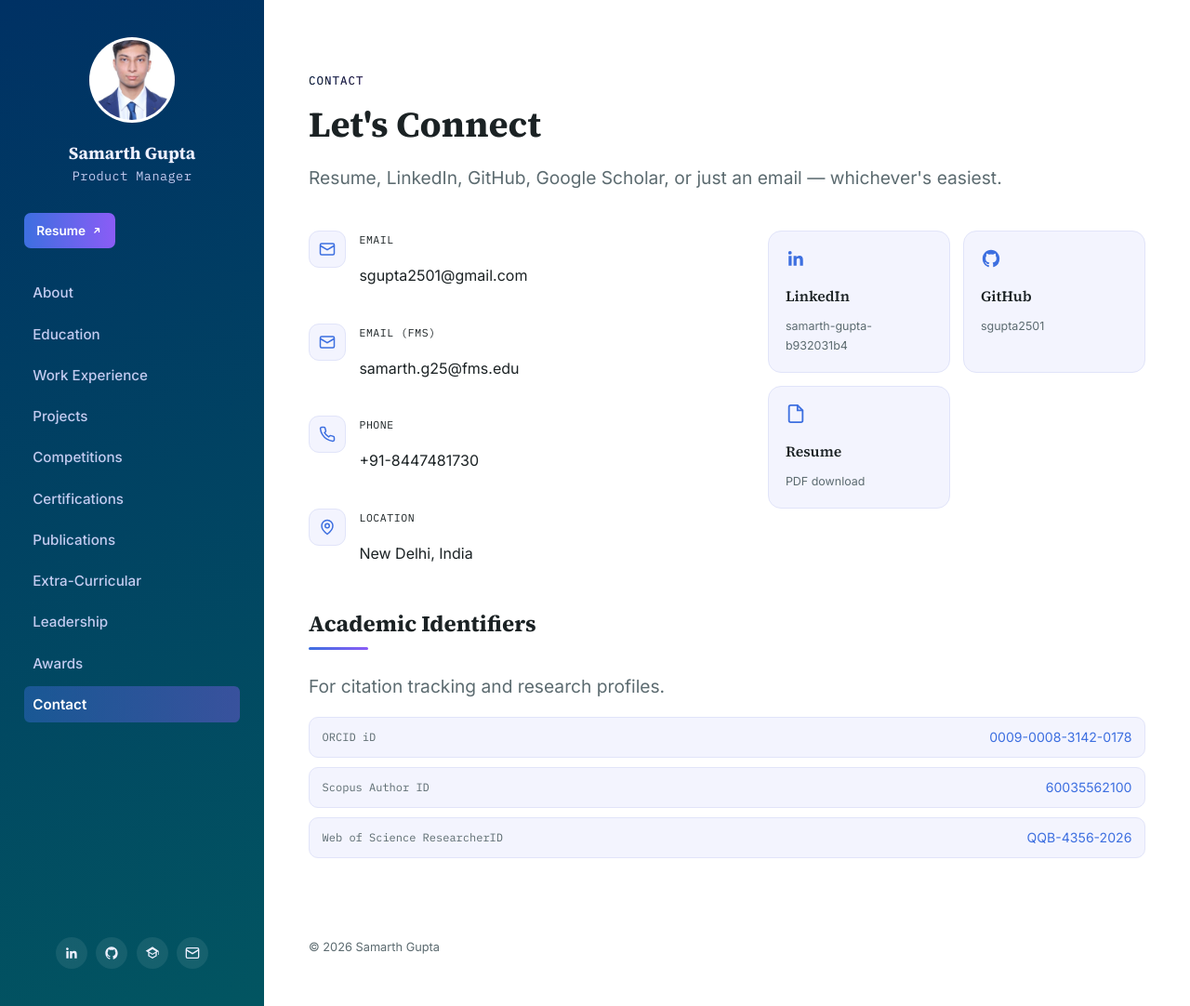
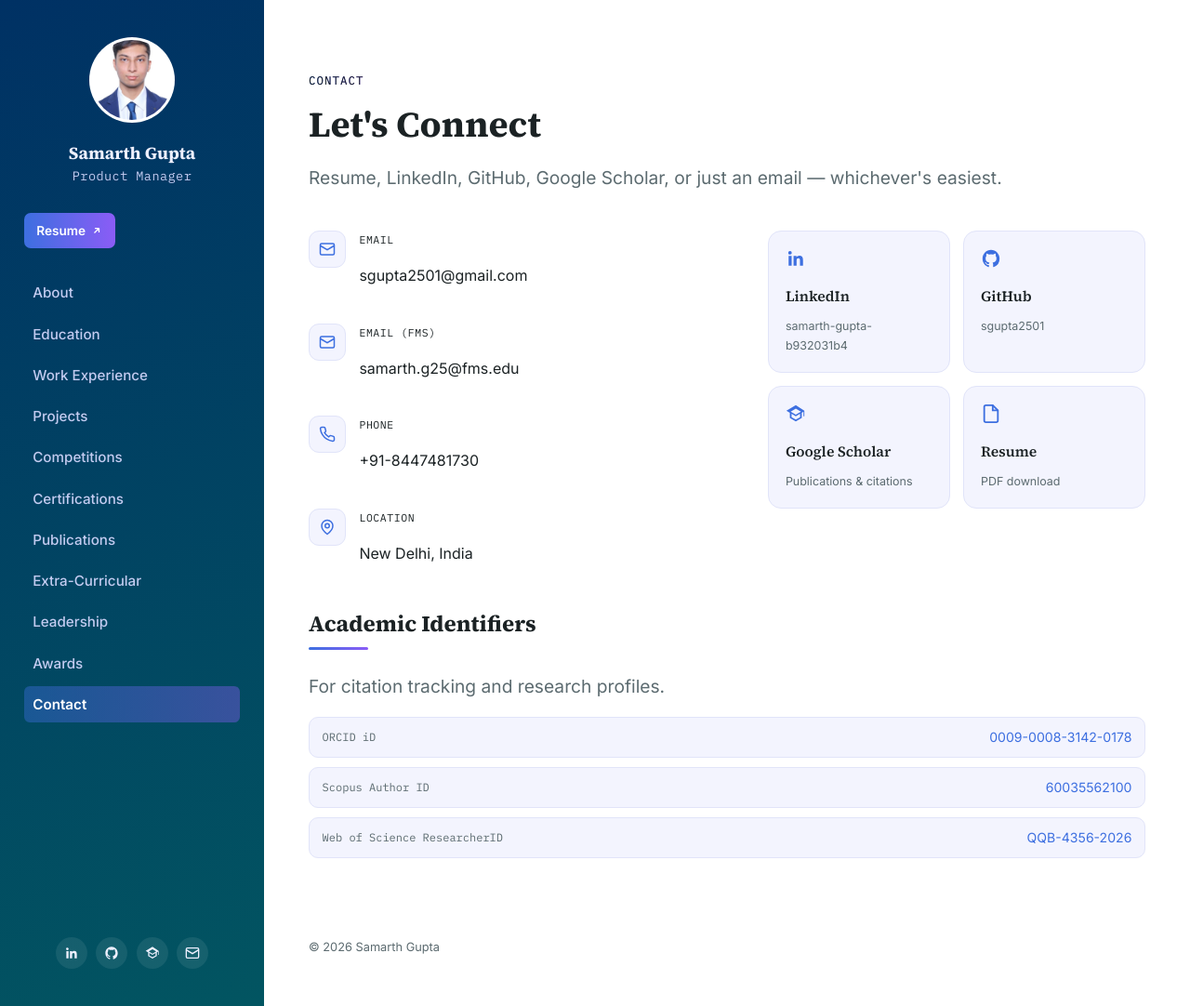
Before and after one commit to sgupta2501/sgupta2501.github.io, a Jekyll site: the page built from contact.md, in a window 1280 px wide and 1082 px high. Shown: the whole window at 93% size. Built offline with Jekyll 4.4.1, drawn with Linux system fonts in a browser that asks for light colours.

Commit message:
version 12.2

```diff
--- a/contact.md
+++ b/contact.md
@@ -69,6 +69,12 @@ description: Get in touch with Samarth Gupta - email, LinkedIn, GitHub, Google S
       <span class="contact-card-sub">sgupta2501</span>
     </a>
 
+    <a class="contact-card" href="https://scholar.google.com/citations?user=5JrNL14AAAAJ&hl=en" target="_blank" rel="noopener">
+      <span class="contact-icon"><svg viewBox="0 0 24 24" fill="currentColor"><path d="M12 2L1 8.5l4 2.32V17l7 4 7-4v-6.18l2-1.16V15h1V8.5L12 2zm6.06 7.51L12 13.15 5.94 9.51 12 6.02l6.06 3.49zM17 15.99l-5 2.86-5-2.86v-3.94l5 2.9 5-2.9v3.94z"/></svg></span>
+      <span class="contact-card-title">Google Scholar</span>
+      <span class="contact-card-sub">Publications &amp; citations</span>
+    </a>
+
     <a class="contact-card" href="{{ '/assets/cv/FMS_Samarth_Gupta_Resume.pdf' | relative_url }}" target="_blank" rel="noopener">
       <span class="contact-icon"><svg viewBox="0 0 24 24" fill="none" stroke="currentColor" stroke-width="2"><path d="M14 2H6a2 2 0 0 0-2 2v16a2 2 0 0 0 2 2h12a2 2 0 0 0 2-2V8z"/><path d="M14 2v6h6"/></svg></span>
       <span class="contact-card-title">Resume</span>
```
Also changed, not shown: _includes/sidebar.html (+12 -0 lines).
